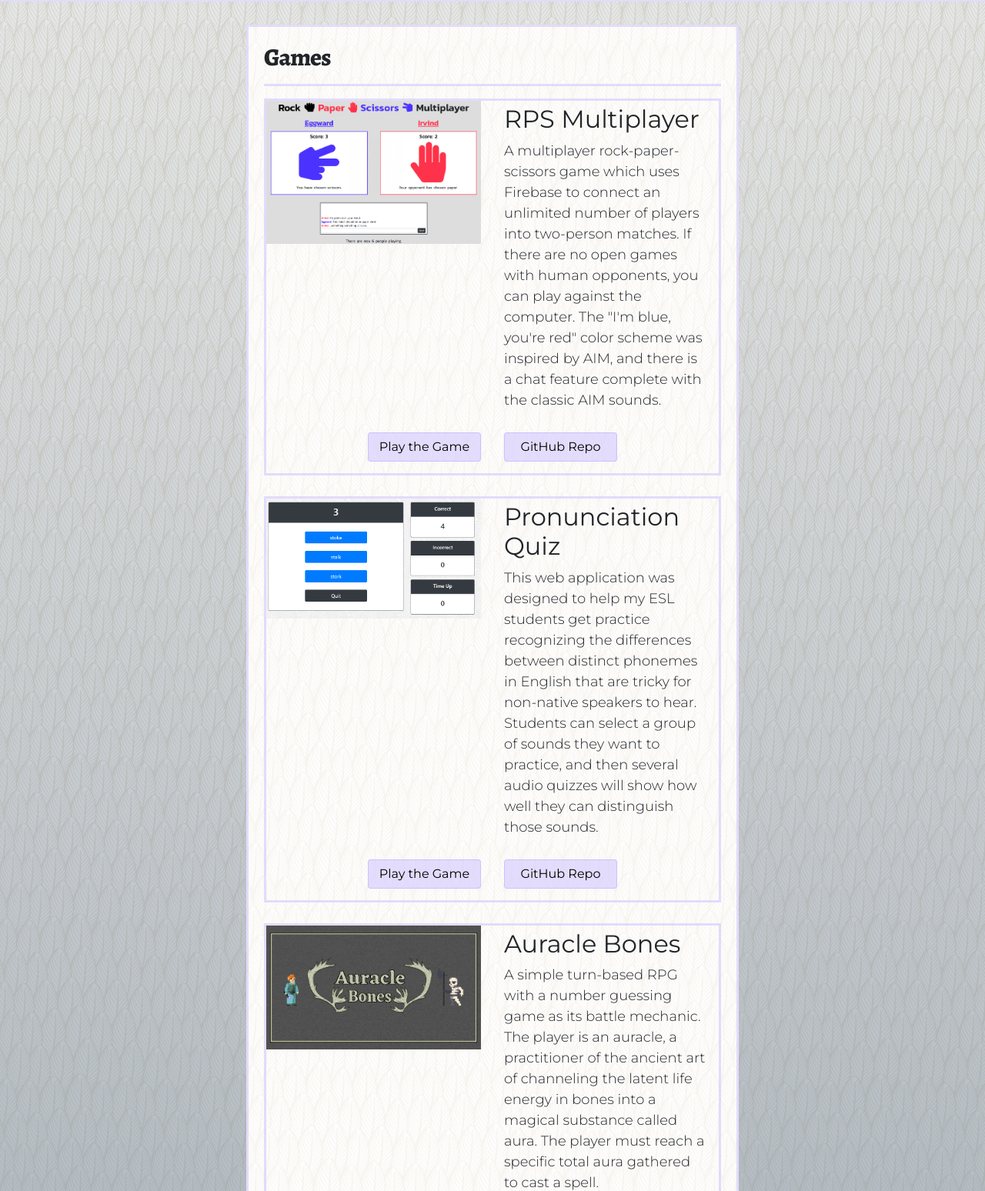
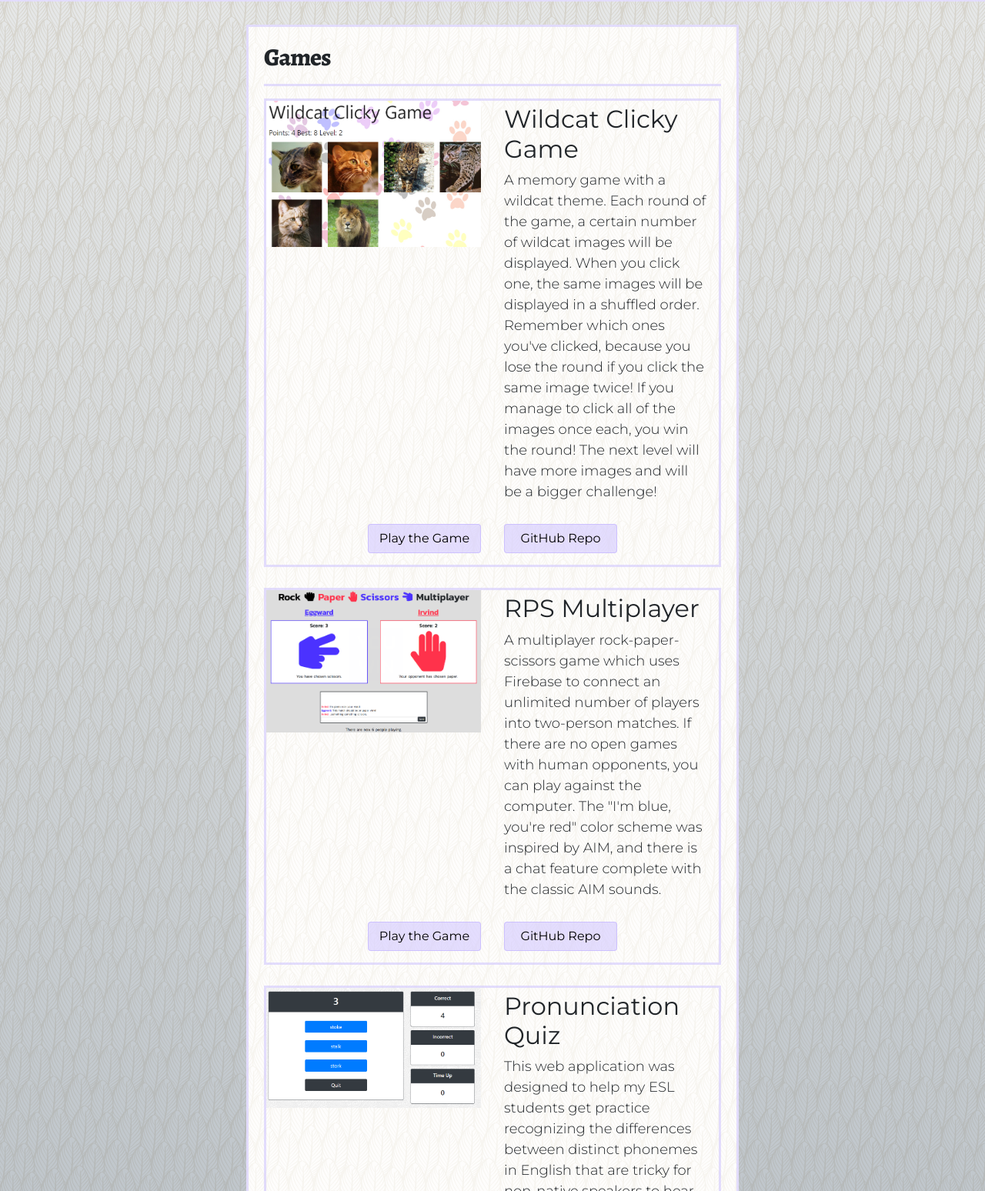
Before and after one commit to evansimonross/evansimonross.github.io, a plain HTML site: page projects/games.html in a window 1280 px wide. Shown: the part 75-1623 px from the top of the page at 77% size. Drawn offline with nearby package versions, Linux system fonts and the light colour scheme.

Commit message:
Added wildcat clicky game

```diff
--- a/projects/games.html
+++ b/projects/games.html
@@ -10,7 +10,7 @@
     <link href="https://fonts.googleapis.com/css?family=Montserrat:300,400,600" rel="stylesheet">
     <link href="https://fonts.googleapis.com/css?family=Alegreya:300,500,800" rel="stylesheet">
     <link rel="stylesheet" href="https://use.fontawesome.com/releases/v5.2.0/css/all.css" integrity="sha384-hWVjflwFxL6sNzntih27bfxkr27PmbbK/iSvJ+a4+0owXq79v+lsFkW54bOGbiDQ"
-    crossorigin="anonymous">
+        crossorigin="anonymous">
     <link rel="stylesheet" type="text/css" href="../assets/css/style.css">
 </head>
 
@@ -25,14 +25,34 @@
                 <hr>
                 <div class="portfolio-item row">
                     <div class="col-md-6 portfolio-img-col">
+                        <img class="portfolio-img" src="../assets/images/wildcat.png">
+                        <a class="btn btn-info right-btn" href="../Wildcat-Clicky-Game/" role="button">Play the Game</a>
+                    </div>
+                    <div class="col-md-6 portfolio-text-col">
+                        <h2>Wildcat Clicky Game</h2>
+                        <p>A memory game with a wildcat theme. Each round of the game, a certain number of wildcat
+                            images will be displayed. When you click one, the same images will be displayed in a
+                            shuffled order. Remember which ones you've clicked, because you lose the round if you click
+                            the same image twice! If you manage to click all of the images once each, you win the
+                            round! The next level will have more images and will be a bigger challenge!</p>
+                        <a class="btn btn-info" href="https://github.com/evansimonross/Wildcat-Clicky-Game" role="button">GitHub
+                            Repo</a>
+                    </div>
+                </div>
+                <br>
+                <div class="portfolio-item row">
+                    <div class="col-md-6 portfolio-img-col">
                         <img class="portfolio-img" src="../assets/images/rps.png">
                         <a class="btn btn-info right-btn" href="../RPS-Multiplayer/" role="button">Play the Game</a>
                     </div>
                     <div class="col-md-6 portfolio-text-col">
                         <h2>RPS Multiplayer</h2>
-                        <p>A multiplayer rock-paper-scissors game which uses Firebase to connect an unlimited number of players
-                            into two-person matches. If there are no open games with human opponents, you can play against
-                            the computer. The "I'm blue, you're red" color scheme was inspired by AIM, and there is a chat
+                        <p>A multiplayer rock-paper-scissors game which uses Firebase to connect an unlimited number of
+                            players
+                            into two-person matches. If there are no open games with human opponents, you can play
+                            against
+                            the computer. The "I'm blue, you're red" color scheme was inspired by AIM, and there is a
+                            chat
                             feature complete with the classic AIM sounds.</p>
                         <a class="btn btn-info" href="https://github.com/evansimonross/RPS-Multiplayer" role="button">GitHub
                             Repo</a>
@@ -46,9 +66,12 @@
                     </div>
                     <div class="col-md-6 portfolio-text-col">
                         <h2>Pronunciation Quiz</h2>
-                        <p> This web application was designed to help my ESL students get practice recognizing the differences
-                            between distinct phonemes in English that are tricky for non-native speakers to hear. Students
-                            can select a group of sounds they want to practice, and then several audio quizzes will show
+                        <p> This web application was designed to help my ESL students get practice recognizing the
+                            differences
+                            between distinct phonemes in English that are tricky for non-native speakers to hear.
+                            Students
+                            can select a group of sounds they want to practice, and then several audio quizzes will
+                            show
                             how well they can distinguish those sounds.
                         </p>
                         <a class="btn btn-info" href="https://github.com/evansimonross/Pronunciation-Quiz" role="button">GitHub
@@ -63,9 +86,12 @@
                     </div>
                     <div class="col-md-6 portfolio-text-col">
                         <h2>Auracle Bones</h2>
-                        <p>A simple turn-based RPG with a number guessing game as its battle mechanic. The player is an auracle,
-                            a practitioner of the ancient art of channeling the latent life energy in bones into a magical
-                            substance called aura. The player must reach a specific total aura gathered to cast a spell.</p>
+                        <p>A simple turn-based RPG with a number guessing game as its battle mechanic. The player is an
+                            auracle,
+                            a practitioner of the ancient art of channeling the latent life energy in bones into a
+                            magical
+                            substance called aura. The player must reach a specific total aura gathered to cast a
+                            spell.</p>
                         <a class="btn btn-info" href="https://github.com/evansimonross/Auracle-Bones" role="button">GitHub
                             Repo</a>
                     </div>
@@ -78,9 +104,12 @@
                     </div>
                     <div class="col-md-6 portfolio-text-col">
                         <h2>Who's That Pokémon?</h2>
-                        <p>A Hangman-style game with a Pokémon theme. The Pokémon images are changed to silhouttes during
-                            the guessing phase, and their full image is revealed when the player guesses the name, or runs
-                            out of guesses. There are also multiple difficulty levels. Feel free to play around with it yourself!</p>
+                        <p>A Hangman-style game with a Pokémon theme. The Pokémon images are changed to silhouttes
+                            during
+                            the guessing phase, and their full image is revealed when the player guesses the name, or
+                            runs
+                            out of guesses. There are also multiple difficulty levels. Feel free to play around with it
+                            yourself!</p>
                         <a class="btn btn-info" href="https://github.com/evansimonross/Pokemon-Guessing-Game" role="button">GitHub
                             Repo</a>
                     </div>
```
Also changed, not shown: assets/images/wildcat.png (added).
